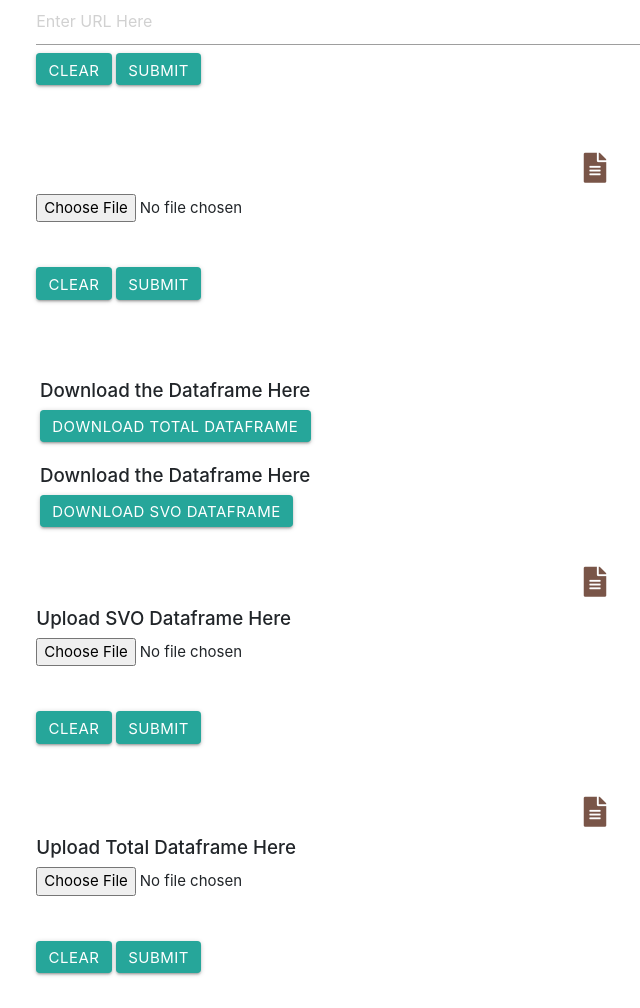
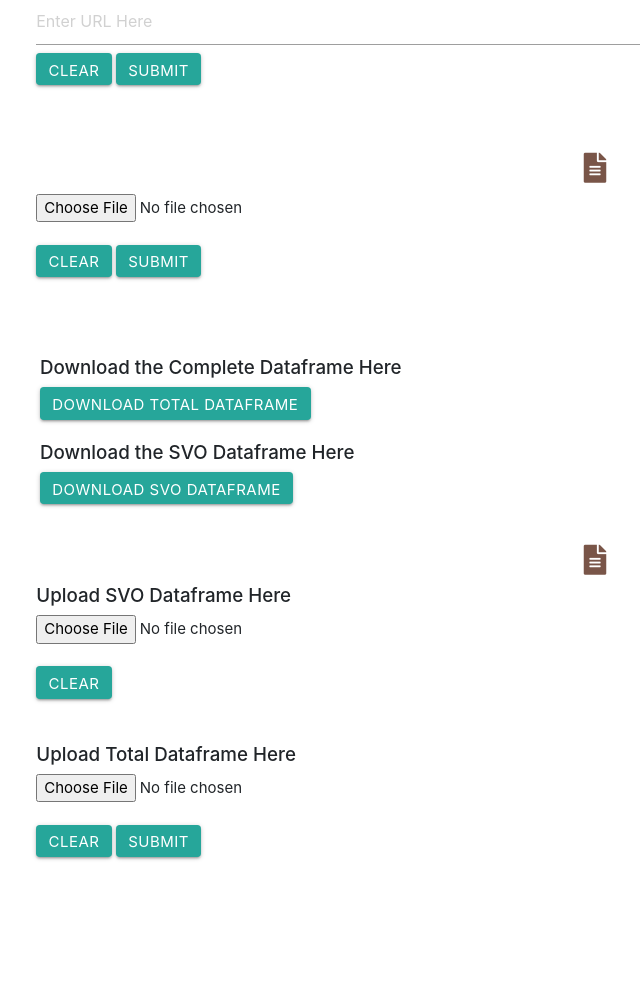
Before and after one commit to YoujingYu99/nlp_bias_visualisation, a Flask app: page / in a window 1280 px wide. Shown: the part 732-1740 px from the top of the page, without its empty margins (45-685 px from the left). After the commit the page ends 1592 px from the top, so only its background shows below. Run offline with Flask 2, Linux system fonts and the light colour scheme; parts of the project's set-up code (start-up, migrations or seed data) failed here and were passed over; some libraries are stand-ins or nearby versions.

Commit message:
Combining two routes as one; reverting graph labels.

```diff
--- a/bias_visualisation_app/routes.py
+++ b/bias_visualisation_app/routes.py
@@ -180,32 +180,24 @@ def detect_corpora():
         generate_bias_values(input_data)
     return render_template('index.html')
 
-@app.route("/detect_SVO_dataframe", methods=['GET', 'POST'])
-def detect_SVO_dataframe():
+
+@app.route("/detect_dataframe", methods=['GET', 'POST'])
+def detect_dataframe():
     if request.method == "POST":
         try:
-            dataframe = request.files['raw_file']
+            dataframe_SVO = request.files['SVO_file']
+            dataframe_total = request.files['total_file']
         except:
             print("error with this line!")
             print(sys.exc_info()[0])
-        input_dataframe = pd.read_csv(dataframe)
-        print(input_dataframe)
-        save_obj_user_uploads(input_dataframe, name="SVO_dataframe_user_uploads")
+        input_dataframe_total = pd.read_csv(dataframe_total)
+        save_obj_user_uploads(input_dataframe_total, name="total_dataframe_user_uploads")
+        view_df = frame_from_file(input_dataframe_total)[0]
+        token_list, value_list = frame_from_file(input_dataframe_total)[1]
 
-        return render_template('index.html')
+        input_dataframe_SVO = pd.read_csv(dataframe_SVO)
+        save_obj_user_uploads(input_dataframe_SVO, name="SVO_dataframe_user_uploads")
 
-@app.route("/detect_total_dataframe", methods=['GET', 'POST'])
-def detect_total_dataframe():
-    if request.method == "POST":
-        try:
-            dataframe = request.files['raw_file']
-        except:
-            print("error with this line!")
-            print(sys.exc_info()[0])
-        input_dataframe = pd.read_csv(dataframe)
-        save_obj_user_uploads(input_dataframe, name="total_dataframe_user_uploads")
-        view_df = frame_from_file(input_dataframe)[0]
-        token_list, value_list = frame_from_file(input_dataframe)[1]
 
         # plot the bar graphs and word clouds
         plot_bar = bar_graph(view_df, token_list, value_list)
--- a/bias_visualisation_app/templates/index.html
+++ b/bias_visualisation_app/templates/index.html
@@ -81,7 +81,6 @@
                 <input type="file" name="raw_file" placeholder="Upload Corpora Here" required="true">
                 </br>
                 </br>
-                </br>
                 <button class="btn btn-small waves-effect waves-light dark-blue lighten-1" type="reset">Clear</button>
                 <button class="btn btn-small waves-effect waves-light dark-blue lighten-1" type="submit">Submit</button>
             </form>
@@ -93,12 +92,12 @@
      </br>
 
 
-     <h5>Download the Dataframe Here</h5>
+     <h5>Download the Complete Dataframe Here</h5>
      <a href="{{ url_for('download_total', filename='total_dataframe.csv') }}" class="btn btn-small waves-effect waves-light dark-blue lighten-1">Download Total Dataframe</a>
      </br>
      </br>
 
-     <h5>Download the Dataframe Here</h5>
+     <h5>Download the SVO Dataframe Here</h5>
      <a href="{{ url_for('download_SVO', filename='SVO_dataframe.csv') }}" class="btn btn-small waves-effect waves-light dark-blue lighten-1">Download SVO Dataframe</a>
      </br>
      </br>
@@ -108,35 +107,30 @@
         <div class="input-field col s12 m10">
           <div class="icon-block">
             <h2 class="center brown-text"><i class="fas fa-file-alt"></i></h2>
-            <form enctype="multipart/form-data" method="POST" action="/detect_SVO_dataframe">
+            <form enctype="multipart/form-data" method="POST" action="/detect_dataframe">
                 <h5>Upload SVO Dataframe Here</h5>
-                <input type="file" name="raw_file" placeholder="Upload SVO Datarame Here" required="true">
+                <input type="file" name="SVO_file" placeholder="Upload SVO Dataframe Here" required="true">
                 </br>
+                </br>
+                <button class="btn btn-small waves-effect waves-light dark-blue lighten-1" type="reset">Clear</button>
+                </br>
+                </br>
+                </br>
+                <h5>Upload Total Dataframe Here</h5>
+                <input type="file" name="total_file" placeholder="Upload Total Datarame Here" required="true">
                 </br>
                 </br>
                 <button class="btn btn-small waves-effect waves-light dark-blue lighten-1" type="reset">Clear</button>
                 <button class="btn btn-small waves-effect waves-light dark-blue lighten-1" type="submit">Submit</button>
+
             </form>
+
+
           </div>
         </div>
       </div>
 
-      <div class="row">
-        <div class="input-field col s12 m10">
-          <div class="icon-block">
-            <h2 class="center brown-text"><i class="fas fa-file-alt"></i></h2>
-            <form enctype="multipart/form-data" method="POST" action="/detect_total_dataframe">
-                <h5>Upload Total Dataframe Here</h5>
-                <input type="file" name="raw_file" placeholder="Upload Datarame Here" required="true">
-                </br>
-                </br>
-                </br>
-                <button class="btn btn-small waves-effect waves-light dark-blue lighten-1" type="reset">Clear</button>
-                <button class="btn btn-small waves-effect waves-light dark-blue lighten-1" type="submit">Submit</button>
-            </form>
-          </div>
-        </div>
-      </div>
+
 
   </div>
   <!-- End -->
```
